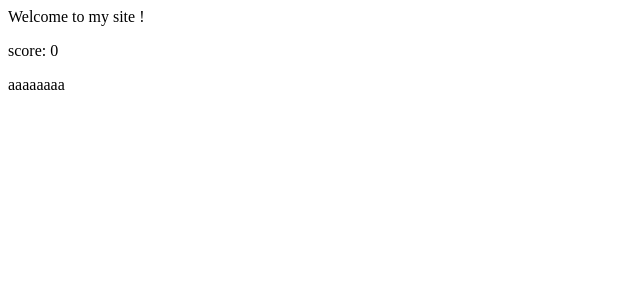
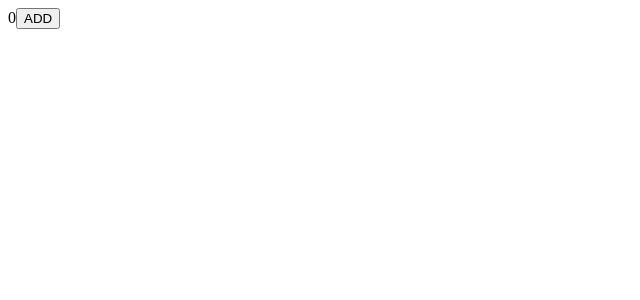
Before and after one commit to kurosame/react-boilerplate-bk4, a React app: page / in a window 1280 px wide. Shown: the top 300 px of the page, without its empty margins (0-640 px from the left). Built offline with nearby package versions, Linux system fonts and the light colour scheme.

Commit message:
add actions

```diff
--- a/src/components/Child.tsx
+++ b/src/components/Child.tsx
@@ -1,17 +1,25 @@
 import React from 'react'
 import { State } from '@/redux/state/counter'
+import { Actions } from '@/redux/actions/counter'
 
 interface Props {
   state: State
+  actions: Actions
 }
 
 export class Child extends React.Component<Props> {
   render() {
     return (
       <div>
-        Welcome to my site !
-        <p>score: {this.props.state.count}</p>
-        aaaaaaaa
+        <div>
+          <span className="count">{this.props.state.count}</span>
+          <button
+            className="add-value"
+            onClick={() => this.props.actions.addValue()}
+          >
+            ADD
+          </button>
+        </div>
       </div>
     )
   }
--- a/src/containers/Parent.tsx
+++ b/src/containers/Parent.tsx
@@ -1,5 +1,10 @@
+import { Dispatch, bindActionCreators } from 'redux'
 import { connect } from 'react-redux'
 import { Child } from '@/components/Child'
-import { ReduxState } from '@/redux/state/index'
+import { ReduxStates } from '@/redux/state/index'
+import { addValue } from '@/redux/actions/counter'
 
-export default connect((s: ReduxState) => ({ state: s.counter }))(Child)
+export default connect(
+  (s: ReduxStates) => ({ state: s.counter }),
+  (d: Dispatch) => ({ actions: { addValue: bindActionCreators(addValue, d) } })
+)(Child)
--- /dev/null
+++ b/src/redux/actions/counter.ts
@@ -0,0 +1,13 @@
+import { createActions, ActionFunctionAny, Action } from 'redux-actions'
+import { ADD_VALUE } from '@/redux/types'
+import { State } from '@/redux/state/counter'
+
+export type Actions = {
+  addValue: ActionFunctionAny<Action<{ count: number }>>
+}
+
+export const { addValue } = createActions({
+  [ADD_VALUE]: (): { count: number } => {
+    return { count: 1 }
+  }
+})
--- a/src/redux/state/index.ts
+++ b/src/redux/state/index.ts
@@ -1,5 +1,5 @@
 import { State as Counter } from '@/redux/state/counter'
 
-export type ReduxState = {
+export type ReduxStates = {
   counter: Counter
 }
```
